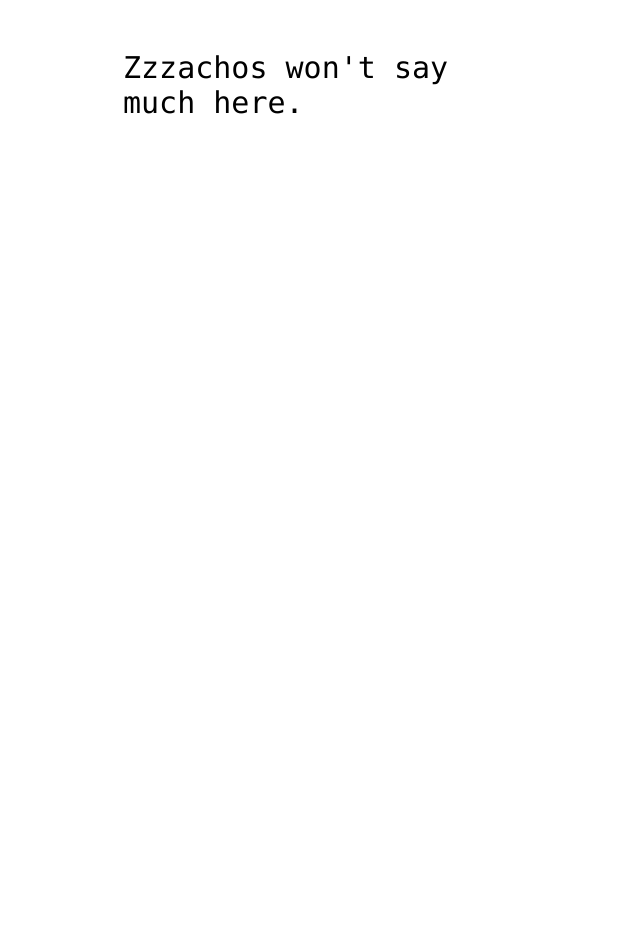
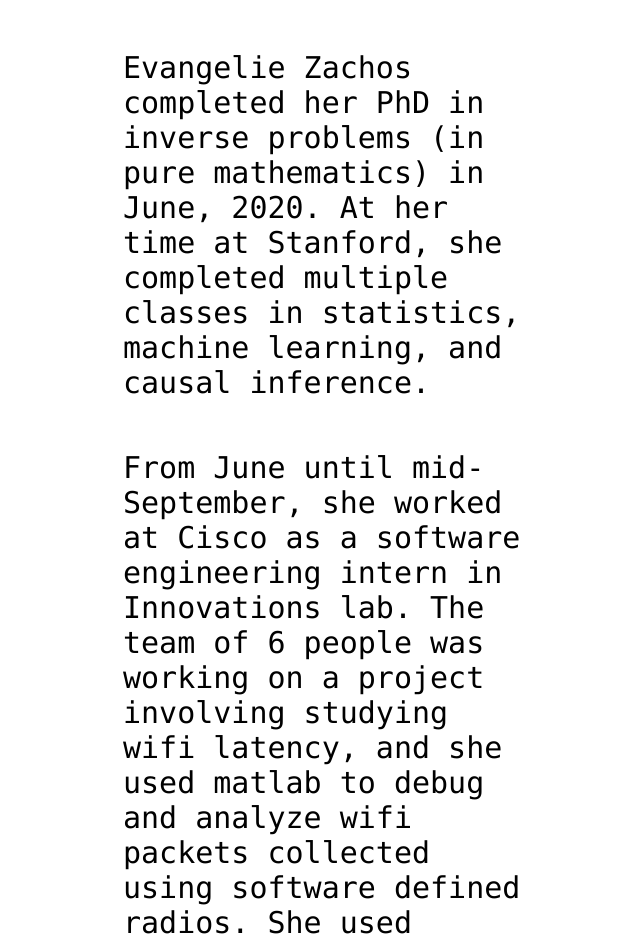
Before and after one commit to zzzachos/zzzachos.github.io, a plain HTML site: page index.html in a window 1280 px wide. Shown: the top 943 px of the page, without its empty margins (317-957 px from the left). Before the commit the page ends 800 px from the top, so only its background shows below. Drawn offline with Linux system fonts and the light colour scheme.

Commit message:
Update index.html

```diff
--- a/index.html
+++ b/index.html
@@ -3,7 +3,7 @@
 <html>
 <head>
   <meta http-equiv="Introduction" content="text/html; charset=utf-8"/>
-  <title>a-first-github-website</title>
+  <title>Evangelie Zachos</title>
   <LINK href="styles.css" rel="stylesheet" type="text/css">
 </head>
 
@@ -12,7 +12,13 @@
 <!-- <img src="https://octodex.github.com/images/daftpunktocat-thomas.gif" id="octocat" alt="octocat-gif" /> -->
 
 <!-- Change this code here by copy and pasting your template on line 15 -->
-<p>Zzzachos won't say much here.</p>
+<p>Evangelie Zachos completed her PhD in inverse problems (in pure mathematics) in June, 2020. At her time at Stanford, she completed multiple classes in statistics, machine learning, and causal inference.</p>
+
+
+ <p> From June until mid-September, she worked at Cisco as a software engineering intern in Innovations lab. The team of 6 people was working on a project involving studying wifi latency, and she used matlab to debug and analyze wifi packets collected using software defined radios. She used python to create visualizations for this data, and in the final weeks of her internship she created and tuned a tensor flow neural network to imitate the output of the matlab decoding code. </p>
+
+
+  <p>This webpage doesn't have photos or a lot of information, but look for updates to come in October! </p>
 
 </body>
 </html>
```
